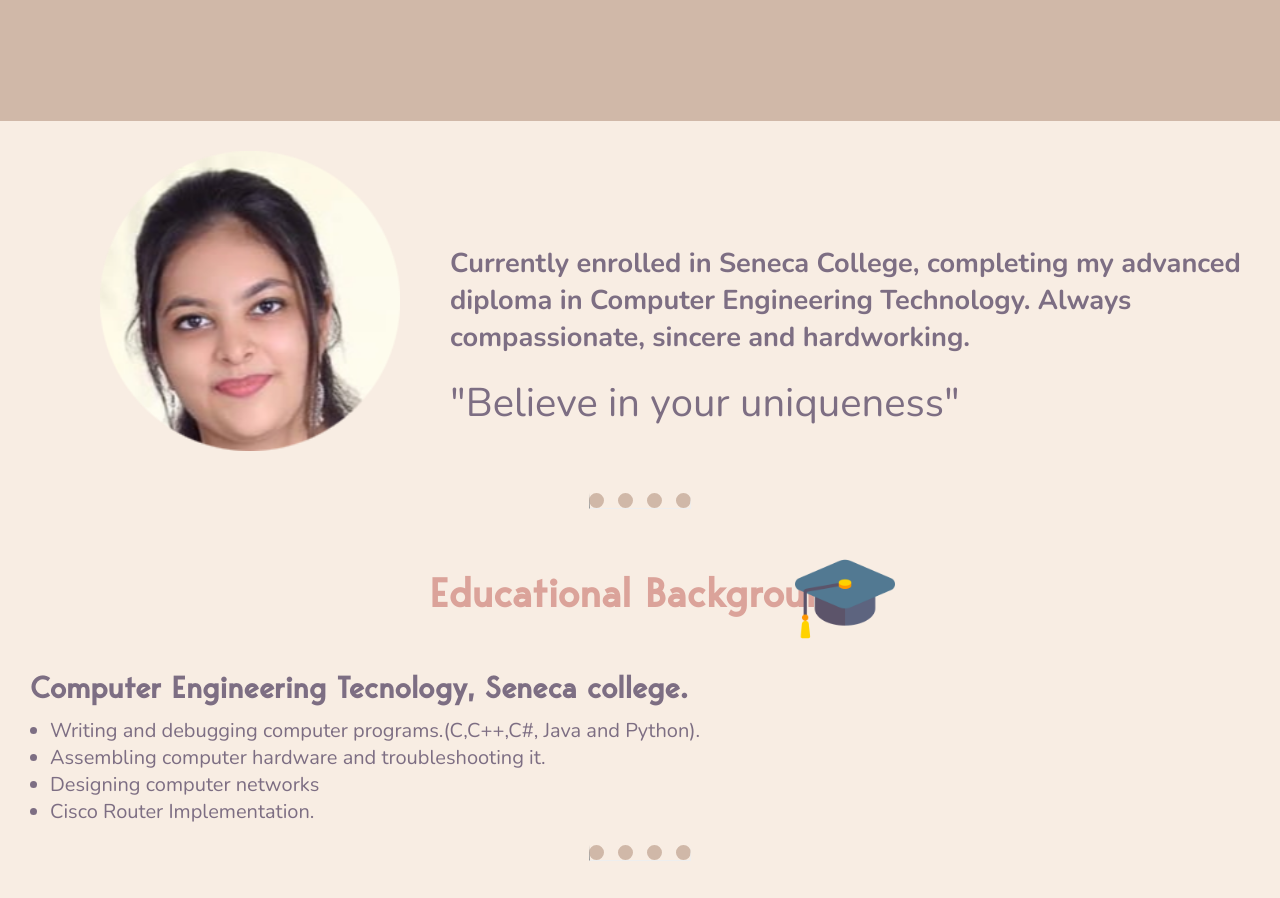
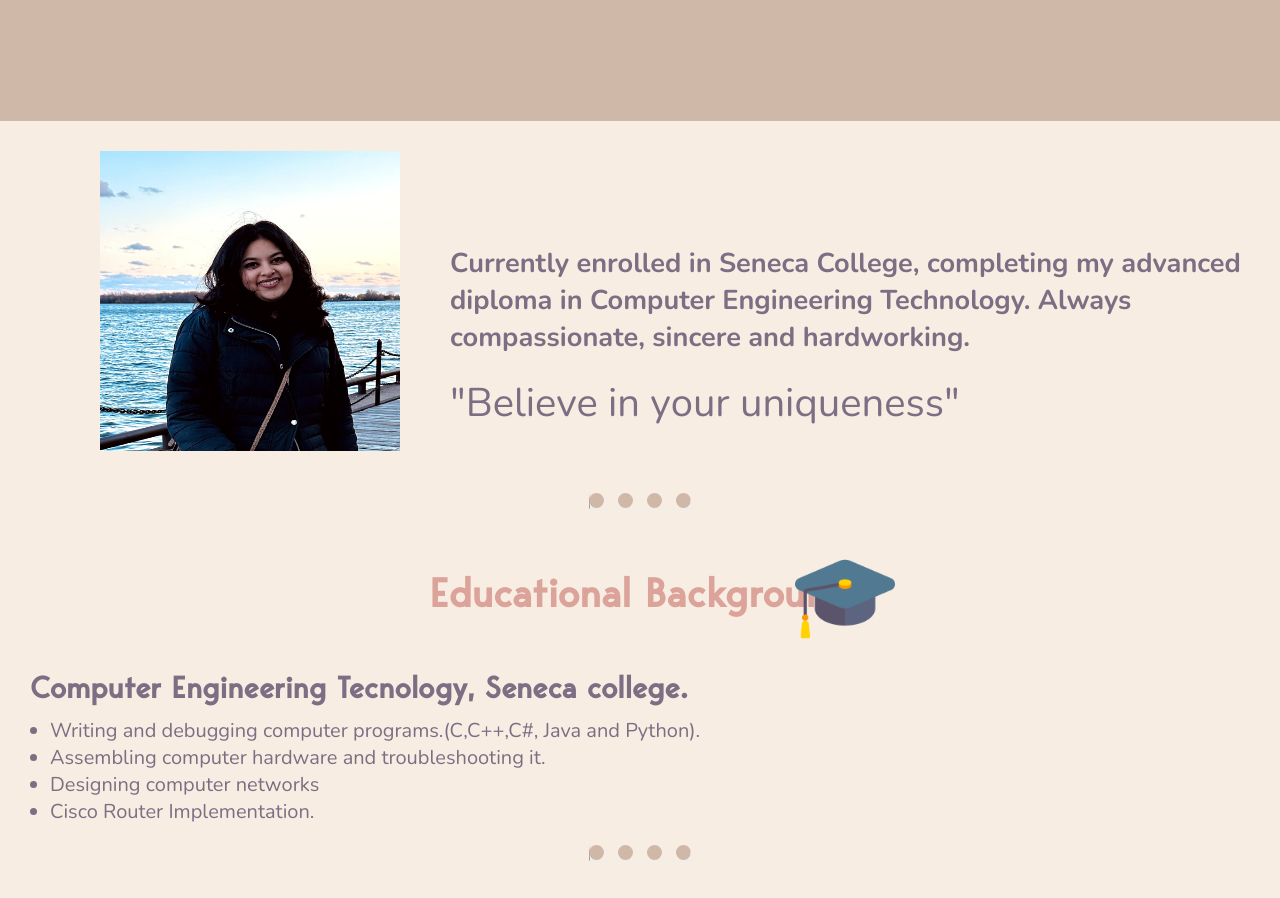
Before and after one commit to lubaina22/lubainadaruwala, a plain HTML site: page index.html in a window 1280 px wide. Shown: the part 860-1758 px from the top of the page. Drawn offline with Linux system fonts and the light colour scheme; files whose address does not match are found by name; a web font is replaced by a local one.

Commit message:
Update index.html

```diff
--- a/index.html
+++ b/index.html
@@ -26,7 +26,7 @@
   </div>
 
   <div class="Intro_two">
-    <img class="MyImage" src="images/335E0696-D3C5-44FF-9EC2-78638E1C4D5D_1_201_a-modified.png" alt="Lubaina_Daruwala">
+    <img class="MyImage" src="Portfolio.jpg" alt="Lubaina_Daruwala">
 
 
 
```
